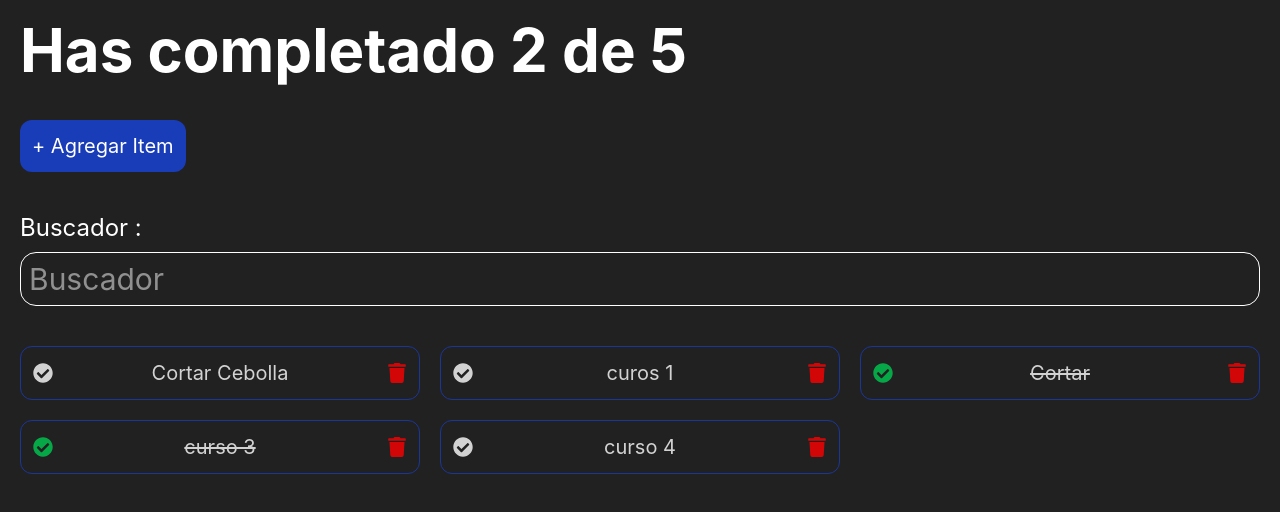
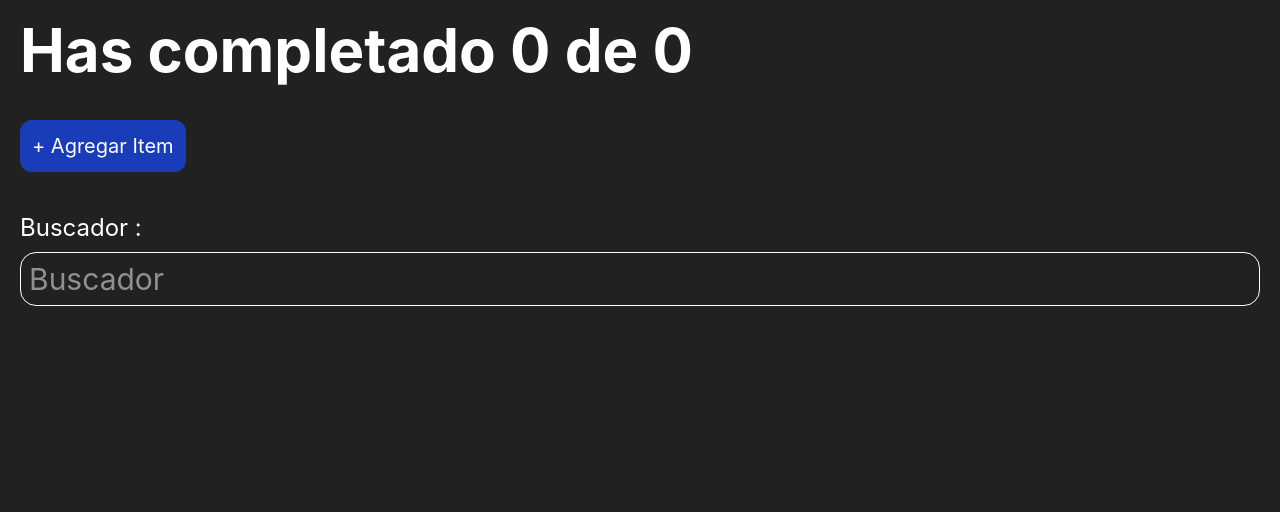
Before and after one commit to MarkoEv/tasksmanager, a React (Vite) app: page / in a window 1280 px wide. Shown: the top 512 px of the page. Built offline with nearby package versions, Linux system fonts and the light colour scheme.

Commit message:
Localstorage => Funcional

```diff
--- a/src/App.jsx
+++ b/src/App.jsx
@@ -5,17 +5,27 @@
 import TodoList from './TodoList';
 import TodoSearch from './TodoSearch';
 
-const defaultTodos = [
-  { id: 10, text: 'Cortar Cebolla', completed: false },
-  { id: 11, text: 'curos 1', completed: false },
-  { id: 22, text: 'Cortar', completed: true },
-  { id: 33, text: 'curso 3', completed: true },
-  { id: 14, text: 'curso 4', completed: false },
-];
+// const defaultTodos = [
+//   { id: 10, text: 'Cortar Cebolla', completed: false },
+//   { id: 11, text: 'curos 1', completed: false },
+//   { id: 22, text: 'Cortar', completed: true },
+//   { id: 33, text: 'curso 3', completed: true },
+//   { id: 14, text: 'curso 4', completed: false },
+// ];
+
+// localStorage.setItem('TODOS', JSON.stringify(defaultTodos));
 
 export default function App() {
+  const todosLocal = localStorage.getItem('TODOS');
+  let parseTodos;
+  if (!todosLocal) {
+    localStorage.setItem('TODOS', JSON.stringify([]));
+    parseTodos = [];
+  } else {
+    parseTodos = JSON.parse(todosLocal);
+  }
   // estado para el h1 => totales completados
-  const [todos, setTodos] = React.useState(defaultTodos);
+  const [todos, setTodos] = React.useState(parseTodos);
   const completedTodos = todos.filter((i) => i.completed).length;
   const totalTodos = todos.length;
 
@@ -23,6 +33,12 @@
   const [searchValue, setSearchValue] = React.useState('');
   // converir en minusculas
   const textSearch = searchValue.toLocaleLowerCase();
+
+  // guardar en localStorage
+  const saveTodos = (newTodos) => {
+    localStorage.setItem('TODOS', JSON.stringify(newTodos));
+    setTodos(newTodos);
+  };
 
   // funcion para completar
   const marcarCompletado = (id) => {
@@ -36,7 +52,7 @@
       newTodos[todo].completed = true;
     }
 
-    setTodos(newTodos);
+    saveTodos(newTodos);
   };
 
   // delete
@@ -44,7 +60,7 @@
     const newTodo = [...todos];
     const indexTodo = newTodo.findIndex((i) => i.id === id);
     newTodo.splice(indexTodo, 1);
-    setTodos(newTodo);
+    saveTodos(newTodo);
   };
 
   return (
```
